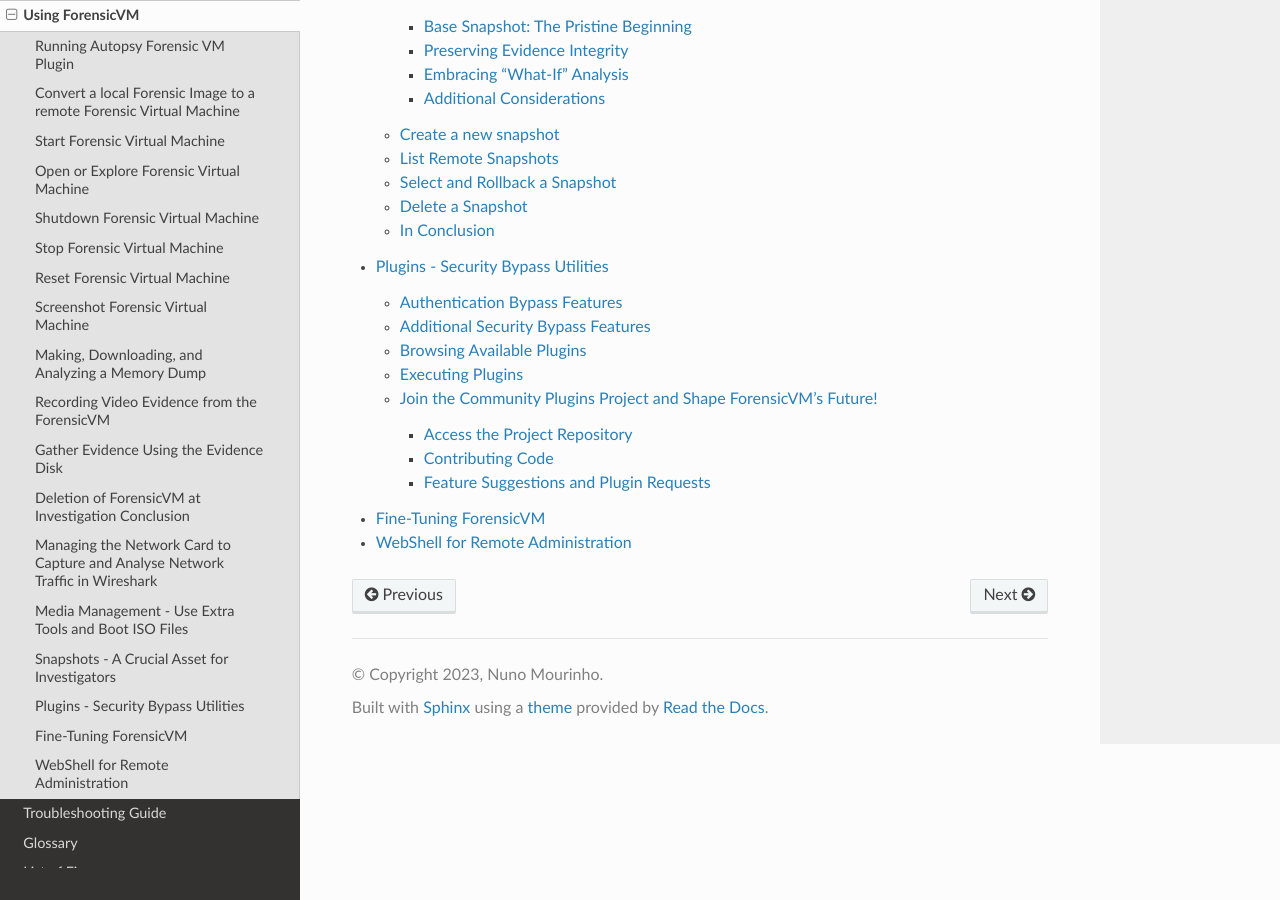
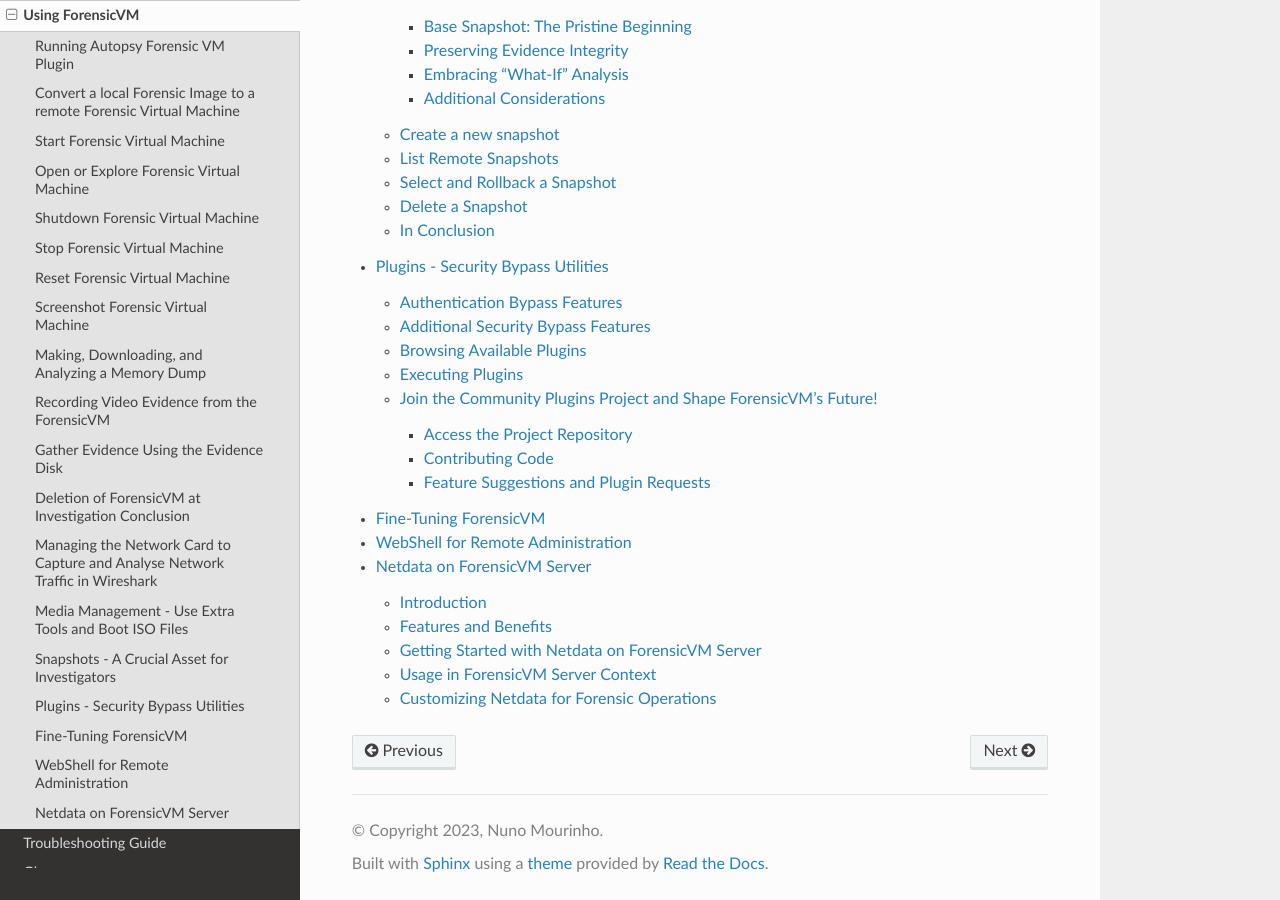
Before and after one commit to nunomourinho/forensicVmAutopsyUserManual, a Sphinx documentation site: the page built from docs/user/using_forensicvm.rst, in a window 1280 px wide and 900 px high, scrolled down 3637 px. Built offline with Sphinx 7.4.7 and the Read the Docs theme 2.0.0, drawn with Linux system fonts in a browser that asks for light colours; pages that are not in the unit, such as notebooks, are missing from menus.

Commit message:
Update using_forensicvm.rst

```diff
--- a/docs/user/using_forensicvm.rst
+++ b/docs/user/using_forensicvm.rst
@@ -48,3 +48,5 @@
    Fine-Tuning ForensicVM <finetunning>
 
    WebShell for Remote Administration <webshell>
+
+   Netdata on ForensicVM Server <netdata>
```
